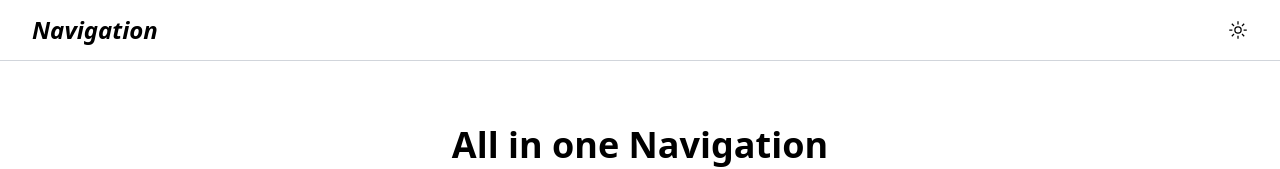
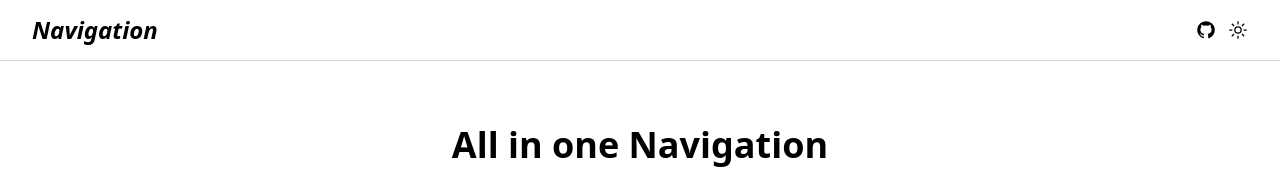
Before and after one commit to Lpuena/Lpuena.github.io, a Nuxt app: page / in a window 1280 px wide. Shown: the top 169 px of the page. Built offline with nearby package versions, Linux system fonts and the light colour scheme.

Commit message:
feat(core): 添加GitHub链接到AppHeader

```diff
--- a/components/AppHeader.vue
+++ b/components/AppHeader.vue
@@ -19,7 +19,10 @@ function goHome() {
         </div>
 
         <!-- Dark Mode Toggle -->
-        <DarkToggle />
+        <div class="flex items-center space-x-3">
+          <GithubCom />
+          <DarkToggle />
+        </div>
       </div>
     </div>
 
--- /dev/null
+++ b/components/GithubCom.vue
@@ -0,0 +1,16 @@
+<script lang="ts" setup>
+
+</script>
+
+<template>
+  <div>
+    <NuxtLink
+      to="https://github.com/Lpuena/Lpuena.github.io"
+    >
+      <div class="i-carbon-logo-github text-xl" />
+    </NuxtLink>
+  </div>
+</template>
+
+<style scoped>
+</style>
```
